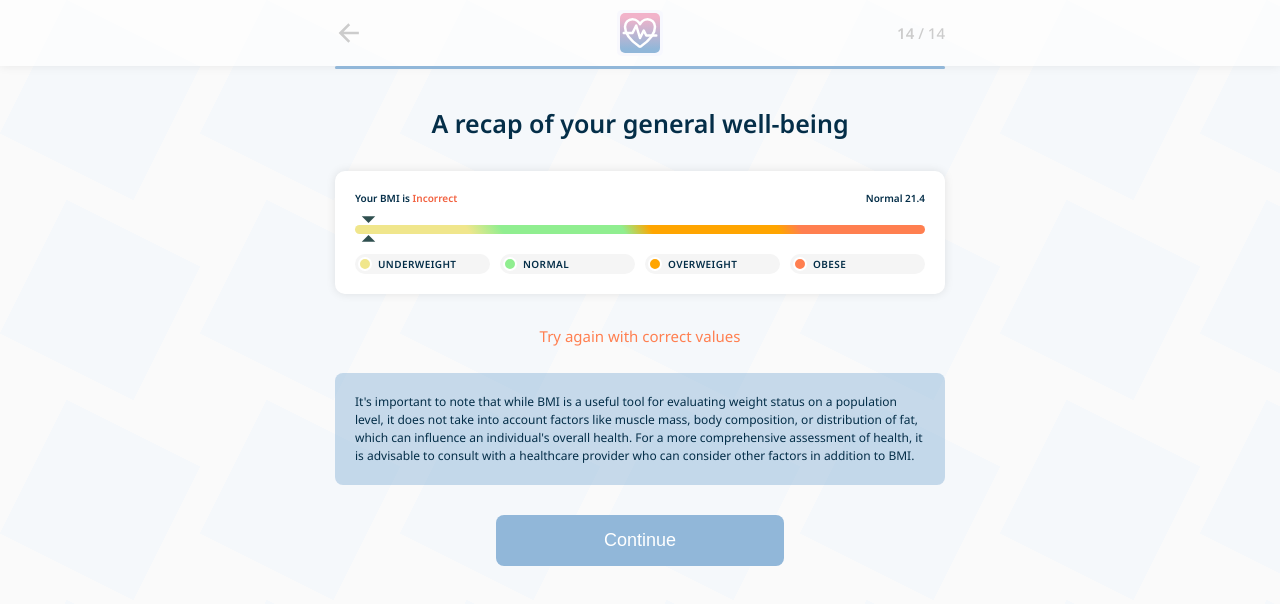
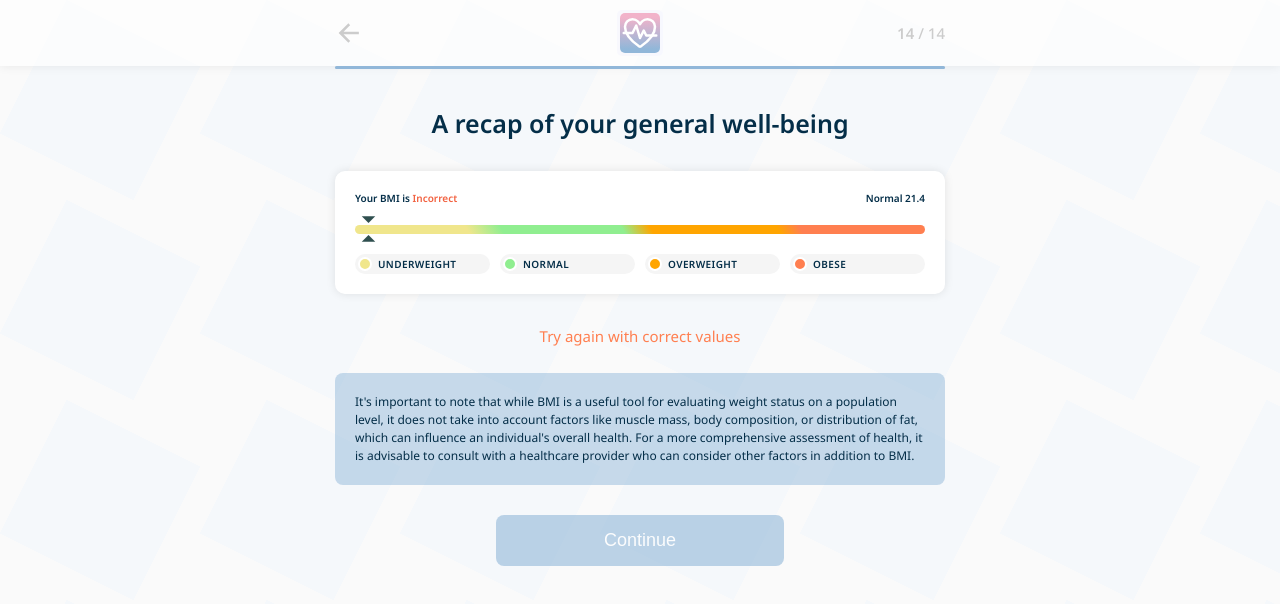
Before and after one commit to njordulv/react-fasting-app, a React (Create React App) app: page /quiz/results in a window 1280 px wide. Shown: the top 604 px of the page. Built offline with nearby package versions, Linux system fonts and the light colour scheme.

Commit message:
ADD: logic to results continue button

```diff
--- a/src/components/Results.jsx
+++ b/src/components/Results.jsx
@@ -1,6 +1,6 @@
 import { useDispatch, useSelector } from 'react-redux'
 import { useNavigate } from 'react-router-dom'
-import { useEffect } from 'react'
+import { useState, useEffect } from 'react'
 import { RiArrowDownSFill, RiArrowUpSFill } from 'react-icons/ri'
 import {
   setActive,
@@ -19,6 +19,7 @@ const Results = () => {
 
   const active = useSelector(selectActive)
   const weightImperial = useSelector(selectWeightImperial)
+  const [disabled, setDisabled] = useState(true)
   let inputHeight = useSelector(selectInputHeight)
   let inputWeight = useSelector(selectInputWeight)
   let totalCm = useSelector(selectTotalCm)
@@ -50,12 +51,19 @@ const Results = () => {
           dispatch(setActive(activeIndex))
         }, delay)
       }
+
+      if (isNaN(BMIcurrent)) {
+        setDisabled(true)
+      } else {
+        setDisabled(false)
+      }
     }
 
     timeoutDelayHandler()
   }, [BMIcurrent, dispatch])
 
   let BMIprogress
+
   if (BMIcurrent <= 18.4) {
     BMIprogress = 10
   } else if (BMIcurrent >= 18.5 && BMIcurrent <= 24.9) {
@@ -216,7 +224,12 @@ const Results = () => {
         healthcare provider who can consider other factors in addition to BMI.
       </div>
       <div className={styles.bmiBack}>
-        <button type="button" className="button" onClick={btnContinueHandler}>
+        <button
+          type="button"
+          className="button"
+          disabled={disabled}
+          onClick={btnContinueHandler}
+        >
           Continue
         </button>
       </div>
```
